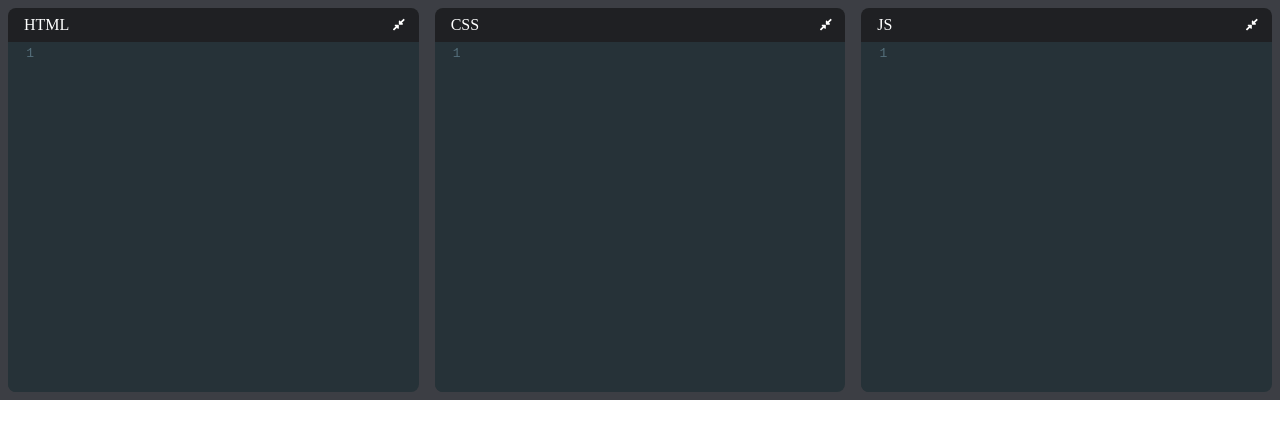
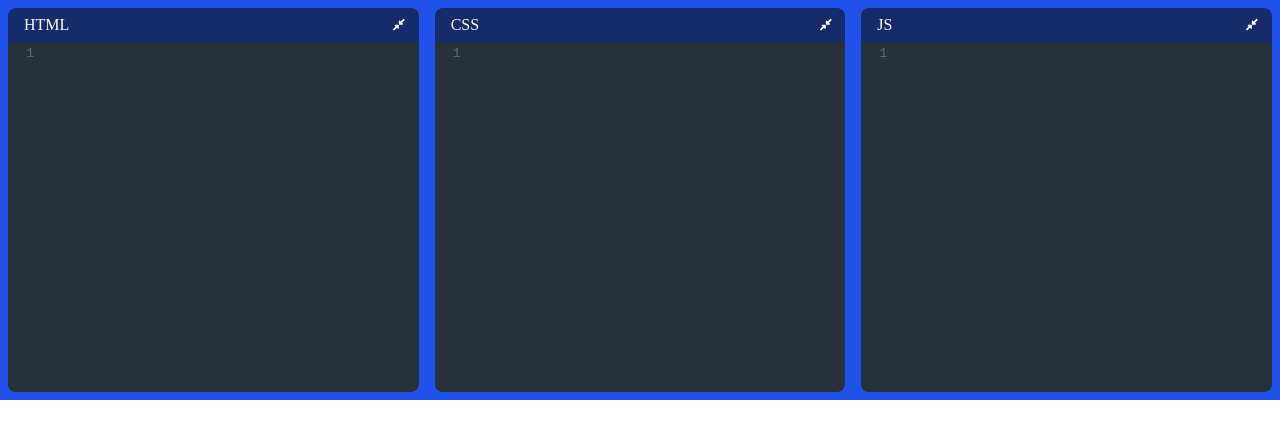
Before and after one commit to raj-g2901/codeEditor, a React app: page / in a window 1280 px wide. Built offline with nearby package versions, Linux system fonts and the light colour scheme.

Commit message:
fixing colour

```diff
--- a/package.json
+++ b/package.json
@@ -1,5 +1,5 @@
 {
-  "name": "codepen-clone",
+  "name": "codeEditor",
   "version": "0.1.0",
   "private": true,
   "dependencies": {
--- a/src/index.css
+++ b/src/index.css
@@ -3,7 +3,7 @@ body {
 }
 
 .top-pane {
-  background-color: hsl(225, 6%, 25%);
+  background-color: hsl(225, 99%, 35%);
 }
 
 .pane {
@@ -17,7 +17,7 @@ body {
   display: flex;
   flex-direction: column;
   padding: .5rem;
-  background-color: hsl(225, 6%, 25%);
+  background-color: hsl(225, 82%, 52%);
 }
 
 .editor-container.collapsed {
@@ -40,7 +40,7 @@ body {
 .editor-title {
   display: flex;
   justify-content: space-between;
-  background-color: hsl(225, 6%, 13%);
+  background-color: hsl(225, 66%, 25%);
   color: white;
   padding: .5rem .5rem .5rem 1rem;
   border-top-right-radius: .5rem;
```
Also changed, not shown: 1 other file.
